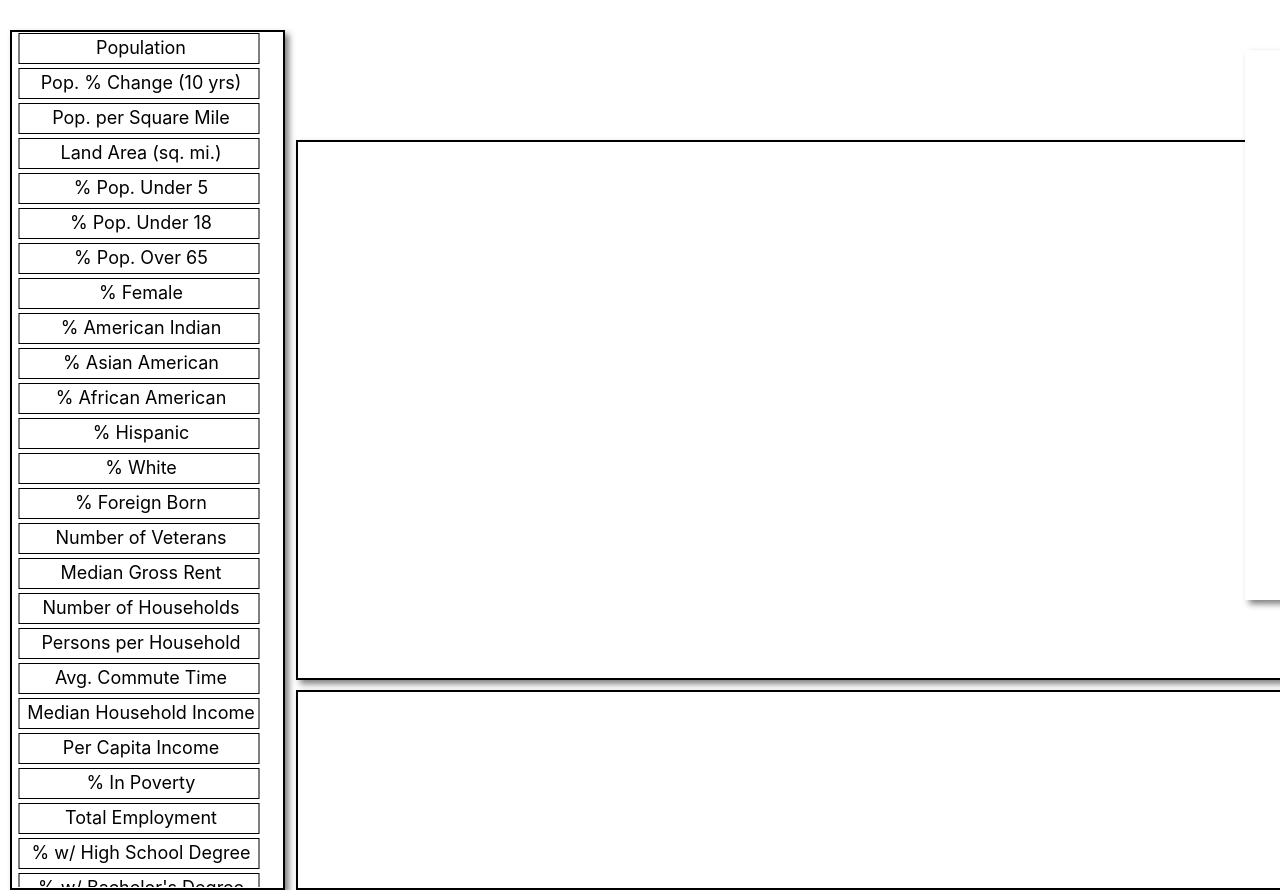
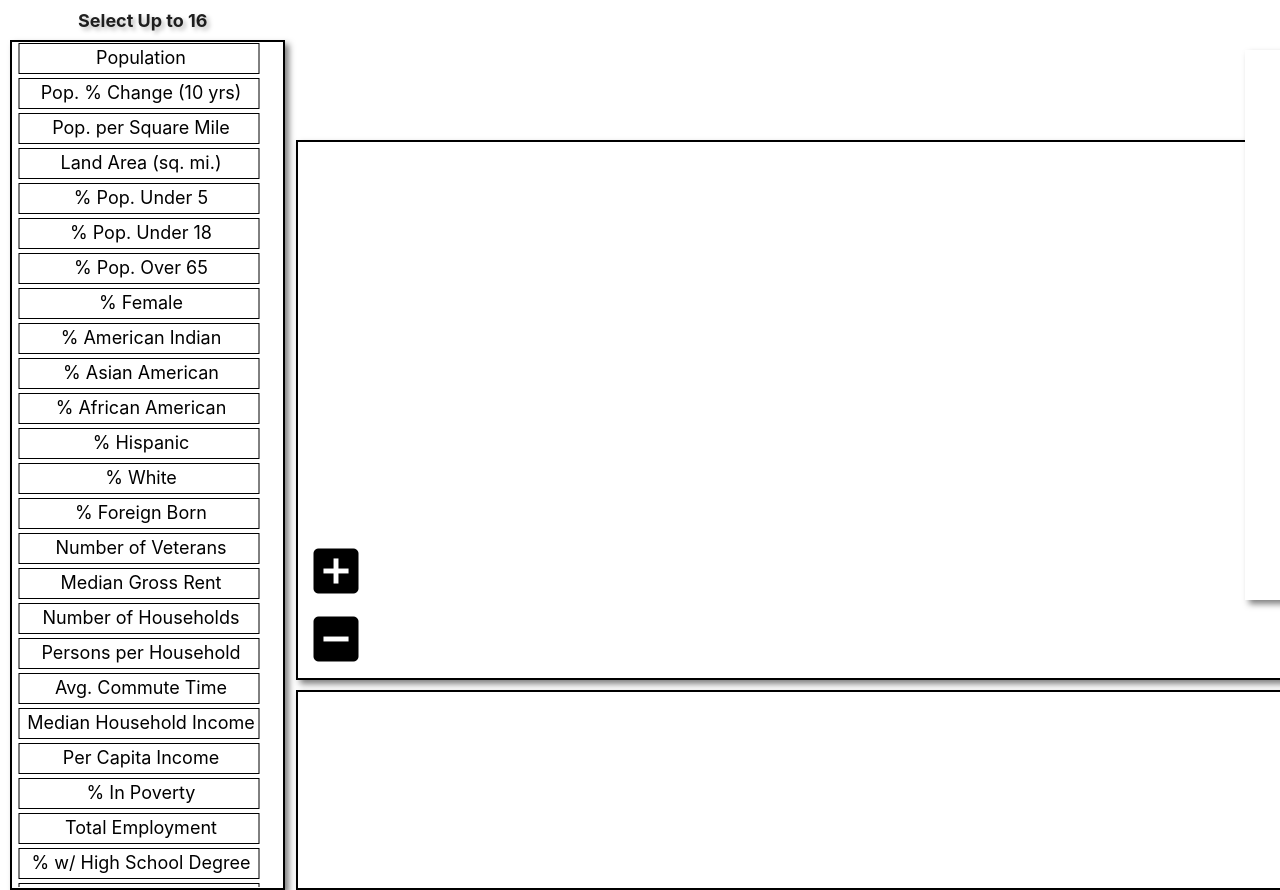
Before and after one commit to TLeonBrown/NYS-Census-Data-Dashboard, a plain HTML site: page index.html in a window 1280 px wide. Shown: the top 890 px of the page. Drawn offline with nearby package versions, Linux system fonts and the light colour scheme.

Commit message:
Add in some zoom buttons.

```diff
--- a/css/styles.css
+++ b/css/styles.css
@@ -18,9 +18,9 @@
 .scrollContainerLeft {
   position: absolute;
   left: 12px;
-  top: 32px;
+  top: 42px;
   width: 270px;
-  height: 855px;
+  height: 845px;
   overflow-y: scroll;
   overflow-x: hidden;
  }
@@ -67,21 +67,34 @@
   fill: #69acab;
 }
 
-
-
-/*
-.zoomBox {
-  fill: #eeeeee;
-  stroke: #000000;
-  stroke-width: 2px;
-  -webkit-filter: drop-shadow( 4px 4px 3px rgba(0, 0, 0, .5));
-  filter: drop-shadow( 4px 4px 3px rgba(0, 0, 0, .5));
+.topLeftText {
+  position: absolute;
+  left: 78px;
+  top: 7px;
+  text-anchor: middle;
+  font-weight: bold;
+  font-size: 18px;
+  -webkit-filter: drop-shadow( 3px 3px 2px rgba(0, 0, 0, .3));
+  filter: drop-shadow( 3px 3px 2px rgba(0, 0, 0, .3));
 }
 
-.zoomBox:hover {
-  fill: #bbbbbb;
+.zoomButtons {
+  margin-left: 300px;
+  margin-top: 540px;
+  position: absolute;
+  z-index: 3;
 }
 
-.zoomShape {
-  fill: #000000;
-} */
+.zoomBox {
+  border-style: none;
+  background-color: white;
+}
+
+.zoomButton:hover {
+  -webkit-filter: drop-shadow( 3px 3px 2px rgba(0, 0, 0, .3));
+  filter: drop-shadow( 3px 3px 2px rgba(0, 0, 0, .3));
+}
+
+.zoomButton:active {
+  color: white;
+}
--- a/index.html
+++ b/index.html
@@ -20,13 +20,19 @@
 </head>
 
 <body>
+  <!-- Top Left Text -->
+  <div class="topLeftText">Select Up to 16</div>
   <!-- Left Box -->
-  <div style="left:10px;top:30px;width:275px;height:860px;" class="border" ></div>
+  <div style="left:10px;top:40px;width:275px;height:850px;" class="border" ></div>
   <div class="scrollContainerLeft">
     <svg class="svgLeft"></svg>
   </div>
   <!-- Main Box -->
   <div style="left:296px;top:140px;width:1090px;height:540px;" class="border" ></div>
+  <div class="zoomButtons">
+    <button class="zoomBox"><i class="medium material-icons zoomButton">add_box</i></button><br>
+    <button class="zoomBox"><i class="medium material-icons zoomButton">indeterminate_check_box</i></button>
+  </div>
   <!-- Bottom Box -->
   <div style="left:296px;top:690px;width:1090px;height:200px;" class="border" ></div>
   <!-- Pop-Out Box -->
--- a/js/dashboardGeometry.js
+++ b/js/dashboardGeometry.js
@@ -20,7 +20,7 @@ function toggleAttributeSelection () {
     if (selectedBox.attributes.class.value == "leftHoverBoxesSelected") {
         selectedBox.attributes.class.value = "leftHoverBoxes";
     }
-    else {
+    else if (selectedBox.attributes.class.value == "leftHoverBoxes") {
         selectedBox.attributes.class.value = "leftHoverBoxesSelected";
     }
 }
```
